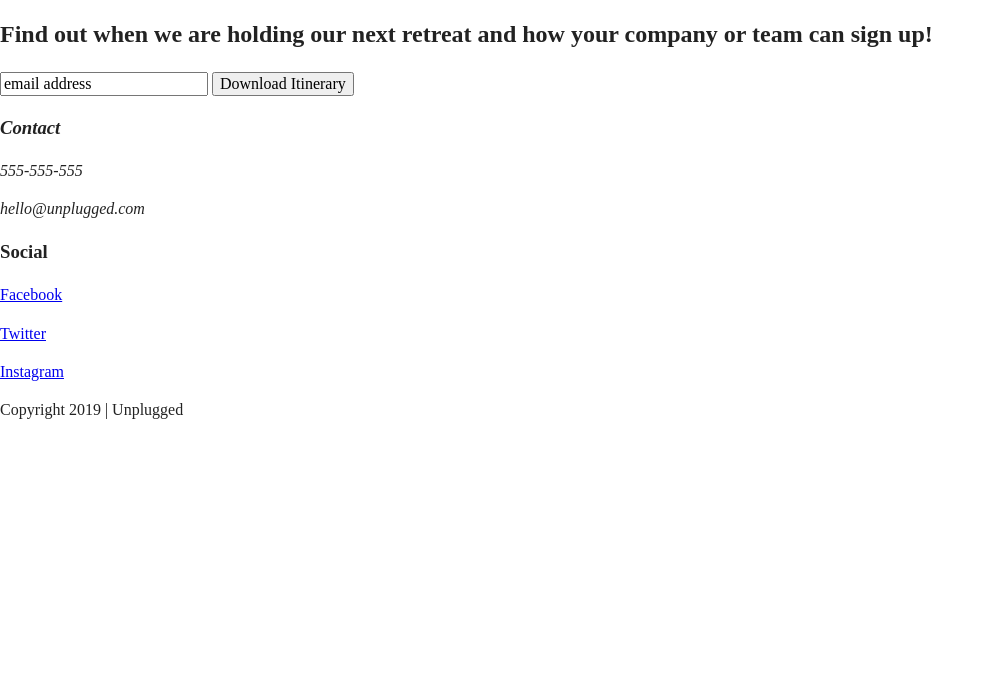
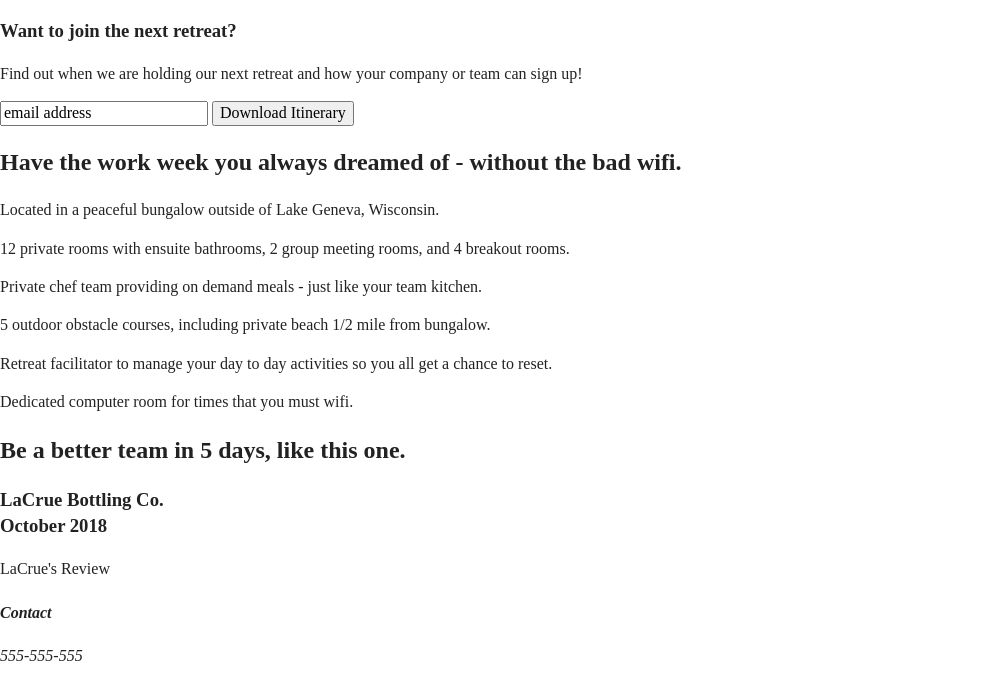
Before and after one commit to Mipie/unplugged-retreat, a plain HTML site: page index.html in a window 1280 px wide. Shown: the part 265-946 px from the top of the page, without its empty margins (0-994 px from the left). Before the commit the page ends 800 px from the top, so only its background shows below. Drawn offline with nearby package versions, Linux system fonts and the light colour scheme.

Commit message:
Finished the second half of the HTML for the homepage

```diff
--- a/index.html
+++ b/index.html
@@ -39,30 +39,84 @@
 
   <main>
 
-    <section>
-      <img src="" alt="main-picture">
-      <h1>Retreat from the desk, return refreshed.</h1>
+    <section class="hero-area">
+      <div class="content-wrapper">
+        <img src="" alt="main-picture">
+        <h1>Retreat from the desk, return refreshed.</h1>
+      </div>
     </section>
 
     <aside>
-      <h2>Find out when we are holding our next retreat and how your company or team can sign up!</h2>
-      <div class="sign-up">
+      <div class="content-wrapper">
+        <div class="form-description">
+          <h3>Want to join the next retreat?</h3>
+          <p>Find out when we are holding our next retreat and how your company or team can sign up!</p>
+        </div>
+        <div class="form">
           <input type="text" name="name" value="email address">
           <input type="button" value="Download Itinerary">
+        </div>
       </div>
     </aside>
+
+    <section class="features">
+      <div class="content-wrapper">
+        <h2>Have the work week you always dreamed of - without the bad wifi.</h2>
+        <div class="features-items">
+          <article>
+            <p class="feature-icon"></p>
+            <p class="feature-description">Located in a peaceful bungalow outside of Lake Geneva, Wisconsin.</p>
+          </article>
+
+          <article>
+            <p class="feature-icon"></p>
+            <p class="feature-description">12 private rooms with ensuite bathrooms, 2 group meeting rooms, and 4 breakout rooms.</p>
+          </article>
+
+          <article>
+            <p class="feature-icon"></p>
+            <p class="feature-description">Private chef team providing on demand meals - just like your team kitchen.</p>
+          </article>
+
+          <article>
+            <p class="feature-icon"></p>
+            <p class="feature-description">5 outdoor obstacle courses, including private beach 1/2 mile from bungalow.</p>
+          </article>
+
+          <article>
+            <p class="feature-icon"></p>
+            <p class="feature-description">Retreat facilitator to manage your day to day activities so you all get a chance to reset.</p>
+          </article>
+
+          <article>
+            <p class="feature-icon"></p>
+            <p class="feature-description">Dedicated computer room for times that you must wifi.</p>
+          </article>
+        </div>
+      </div>
+      </section>
+
+      <section class="reviews">
+        <div class="content-wrapper">
+          <div>
+            <h2>Be a better team in 5 days, like this one.</h2>
+            <h3>LaCrue Bottling Co.<br>October 2018</h3>
+            <p>LaCrue's Review</p>
+          </div>
+      </div>
+    </section>
   </main>
 
   <footer>
     <div class="content-wrapper">
       <div class="footer-content">
         <address class="contact">
-          <h3>Contact</h3>
+          <h4>Contact</h4>
           <p>555-555-555</p>
           <p>hello@unplugged.com</p>
         </address>
         <div class="social">
-          <h3>Social</h3>
+          <h4>Social</h4>
           <div class="social-icons">
             <p><a href="https://www.facebook.com" target="_blank">Facebook</a></p>
             <p><a href="https://www.twitter.com" target="_blank">Twitter</a></p>
```
